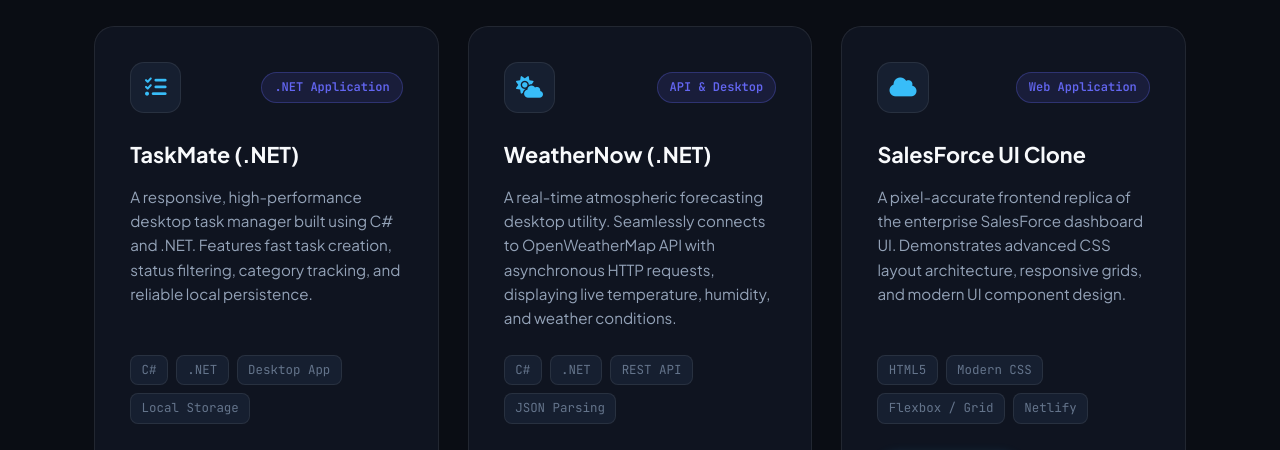
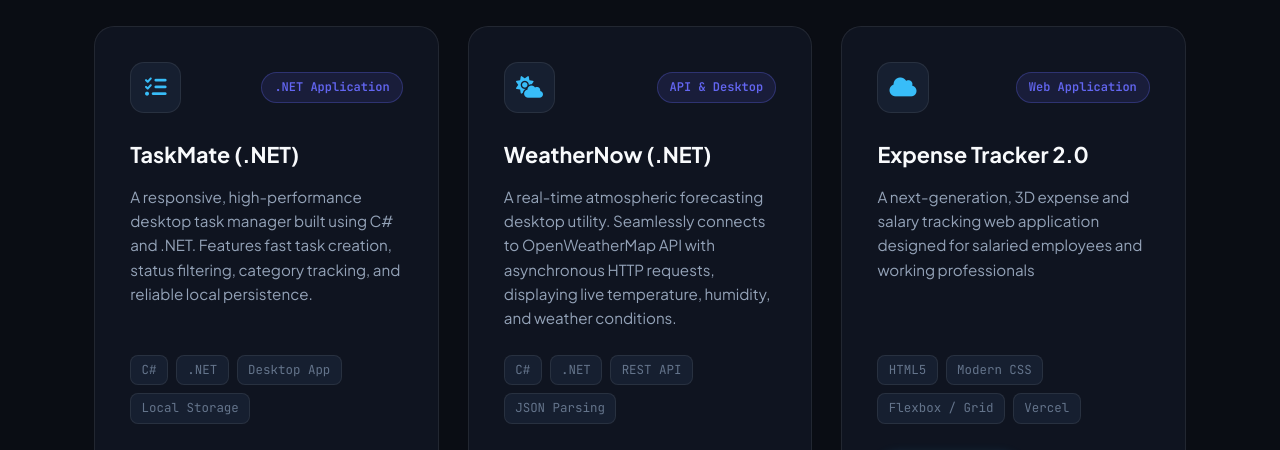
Before and after one commit to rohitkandari78/Portfolio, a plain HTML site: page index.html in a window 1280 px wide. Shown: the part 3160-3610 px from the top of the page. Drawn offline with Linux system fonts and the light colour scheme; no server answers.

Commit message:
update projects

```diff
--- a/index.html
+++ b/index.html
@@ -439,19 +439,18 @@
               </div>
               <span class="project-badge">Web Application</span>
             </div>
-            <h3 class="project-title">SalesForce UI Clone</h3>
+            <h3 class="project-title">Expense Tracker 2.0</h3>
             <p class="project-desc">
-              A pixel-accurate frontend replica of the enterprise SalesForce dashboard UI.
-              Demonstrates advanced CSS layout architecture, responsive grids, and modern UI component design.
+              A next-generation, 3D expense and salary tracking web application designed for salaried employees and working professionals
             </p>
             <div class="project-stack">
               <span>HTML5</span>
               <span>Modern CSS</span>
               <span>Flexbox / Grid</span>
-              <span>Netlify</span>
+              <span>Vercel</span>
             </div>
             <div class="project-links">
-              <a href="https://incomparable-narwhal-c019bb.netlify.app" target="_blank" rel="noopener noreferrer" class="btn btn-sm btn-primary">
+              <a href="https://expensetracker-phi-lac.vercel.app/" target="_blank" rel="noopener noreferrer" class="btn btn-sm btn-primary">
                 <i class="fa-solid fa-arrow-up-right-from-square"></i>
                 <span>Live Preview</span>
               </a>
```
